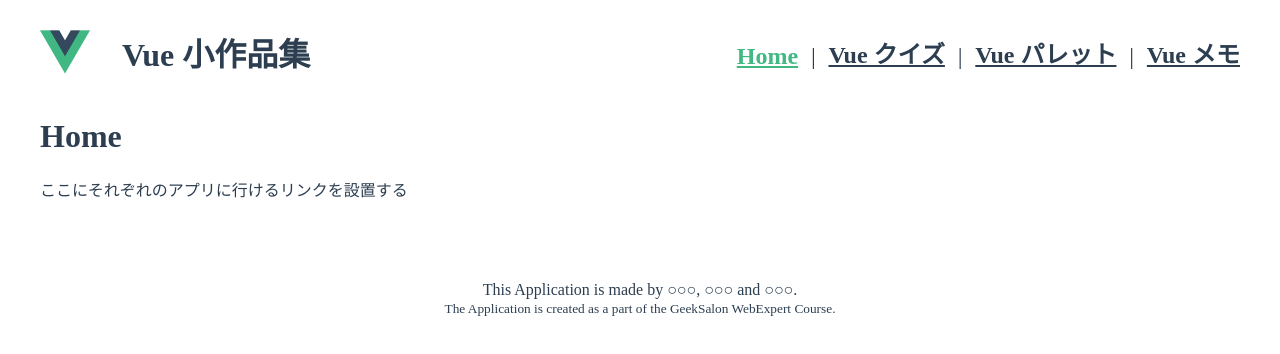
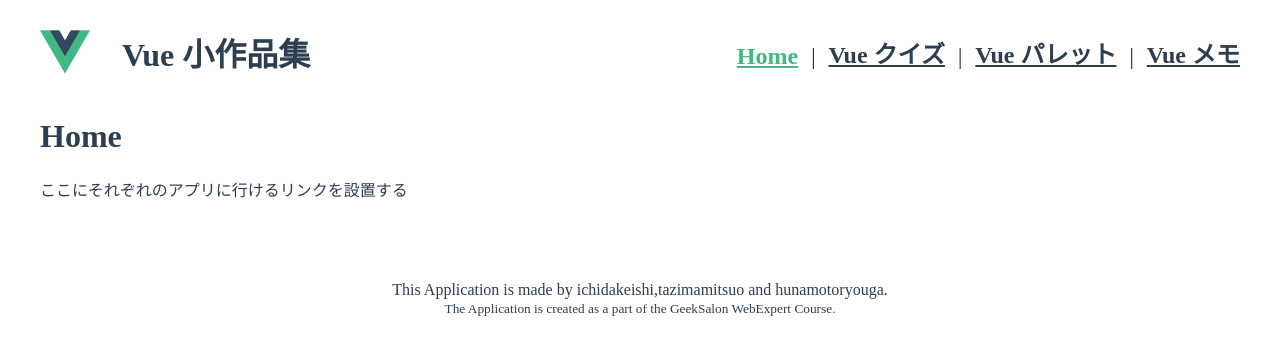
Before and after one commit to webex14-team-10/demo-team-app, a Vue app: page / in a window 1280 px wide. Shown: the top 354 px of the page. Built offline with nearby package versions, Linux system fonts and the light colour scheme.

Commit message:
フッターに名前入れました

```diff
--- a/src/components/Footer.vue
+++ b/src/components/Footer.vue
@@ -2,7 +2,7 @@
   <footer class="footer">
     <div>
       This Application is made by
-      <span class="names">○○○, ○○○ and ○○○</span>.
+      <span class="names">ichidakeishi,tazimamitsuo and hunamotoryouga</span>.
     </div>
     <small
       >The Application is created as a part of the GeekSalon WebExpert
```
